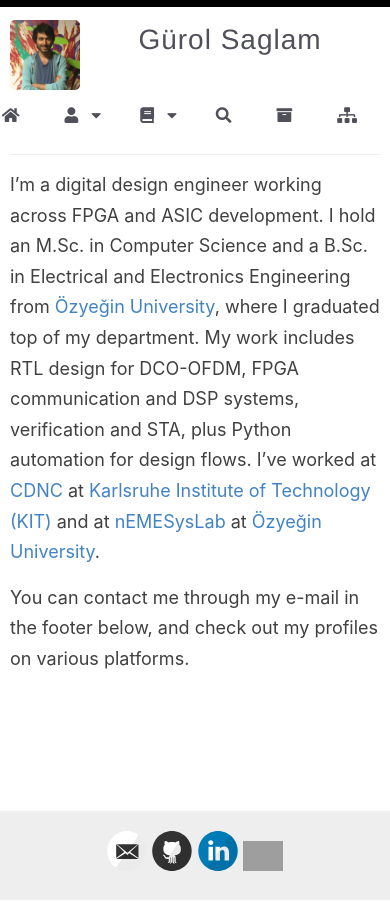
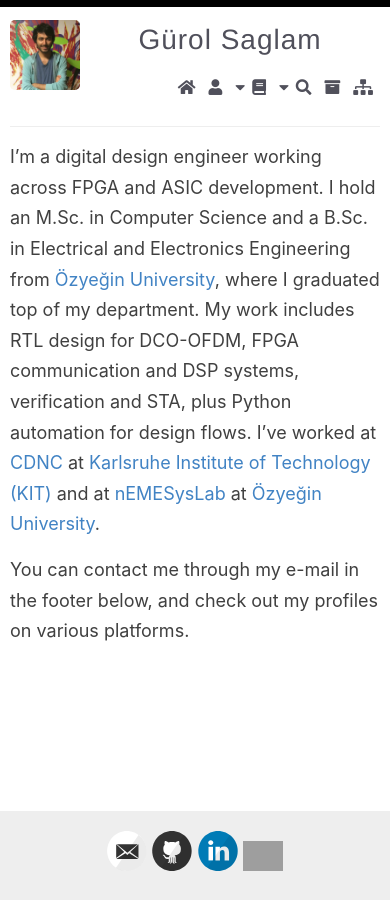
Before and after one commit to gurolsaglam/web_test, a Jekyll site: the page built from index.md, in a window 390 px wide. Built offline with Jekyll 4.4.1, drawn with Linux system fonts in a browser that asks for light colours; grey boxes are pictures that could not be loaded.

Commit message:
even smaller screen size

```diff
--- a/_sass/_variables.scss
+++ b/_sass/_variables.scss
@@ -63,3 +63,10 @@ $page-max-width: 1280px; /*740px;*/
     @content;
   }
 }
+
+// Smaller screen breakpoints
+@mixin masthead_less_margin {
+  @media screen and (max-width: 407.25px) {
+    @content;
+  }
+}
--- a/assets/style.scss
+++ b/assets/style.scss
@@ -831,7 +831,7 @@ Modules - reusable parts of our design
   }
 }
 
-//hide text in masthead (except dropdown) if smaller screen, 835px for current masthead
+//hide text in masthead (except dropdown) if smaller screen
 @include masthead_some_icons {
   .greedy-nav .visible-links .masthead-item .masthead-item-link {
     display: flex; /* Align icon and text */
@@ -863,7 +863,7 @@ Modules - reusable parts of our design
   }
 }
 
-//hide text in masthead if smaller screen, 522px for current masthead
+//hide text in masthead if smaller screen
 @include masthead_only_icons {
   .greedy-nav .visible-links .masthead-item .masthead-item-link {
     display: flex; /* Align icon and text */
@@ -895,3 +895,38 @@ Modules - reusable parts of our design
     min-width: 100%; /* to fix the text */
   }
 }
+
+//hide text in masthead if smaller screen, and less margins
+@include masthead_less_margin {
+  .greedy-nav .visible-links .masthead-item .masthead-item-link {
+    display: flex; /* Align icon and text */
+	margin: 0;
+  }
+
+  .greedy-nav .visible-links .masthead-item .masthead-item-link i {
+    display: inline; /* Show the icon */
+    margin-left: 6px; /* space before icon */
+  }
+
+  .greedy-nav .visible-links .masthead-item .masthead-item-link span {
+    display: none; /* Hide the text */
+  }
+
+  .greedy-nav .visible-links .masthead-dropdown .masthead-dropdown-toggle {
+    display: flex; /* Align icon and text */
+	margin: 0;
+  }
+
+  .greedy-nav .visible-links .masthead-dropdown .masthead-dropdown-toggle i {
+    display: inline; /* Show the icon */
+    margin-left: 6px; /* space before icon */
+  }
+
+  .greedy-nav .visible-links .masthead-dropdown .masthead-dropdown-toggle span {
+    display: none; /* Hide the text */
+  }
+
+  .greedy-nav .visible-links .masthead-dropdown-content {
+    min-width: 100%; /* to fix the text */
+  }
+}
```
